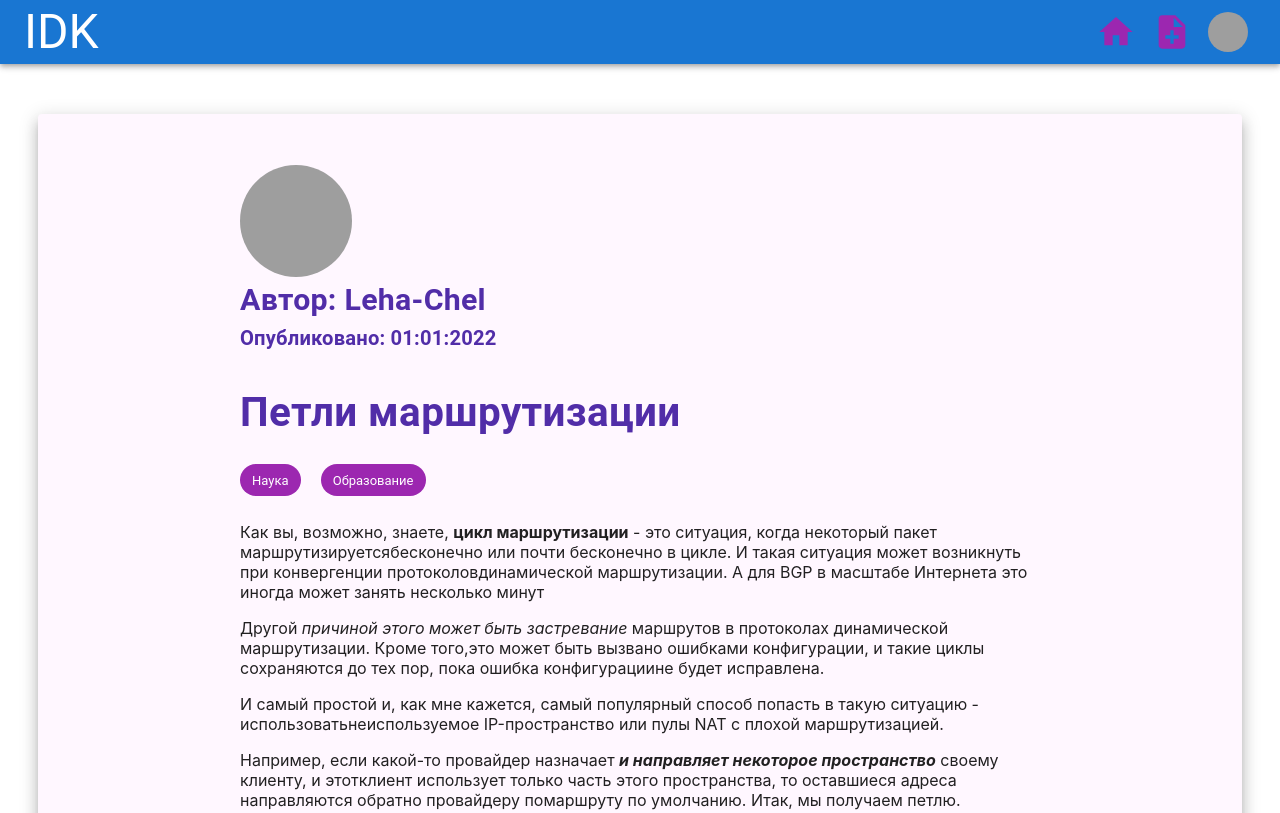
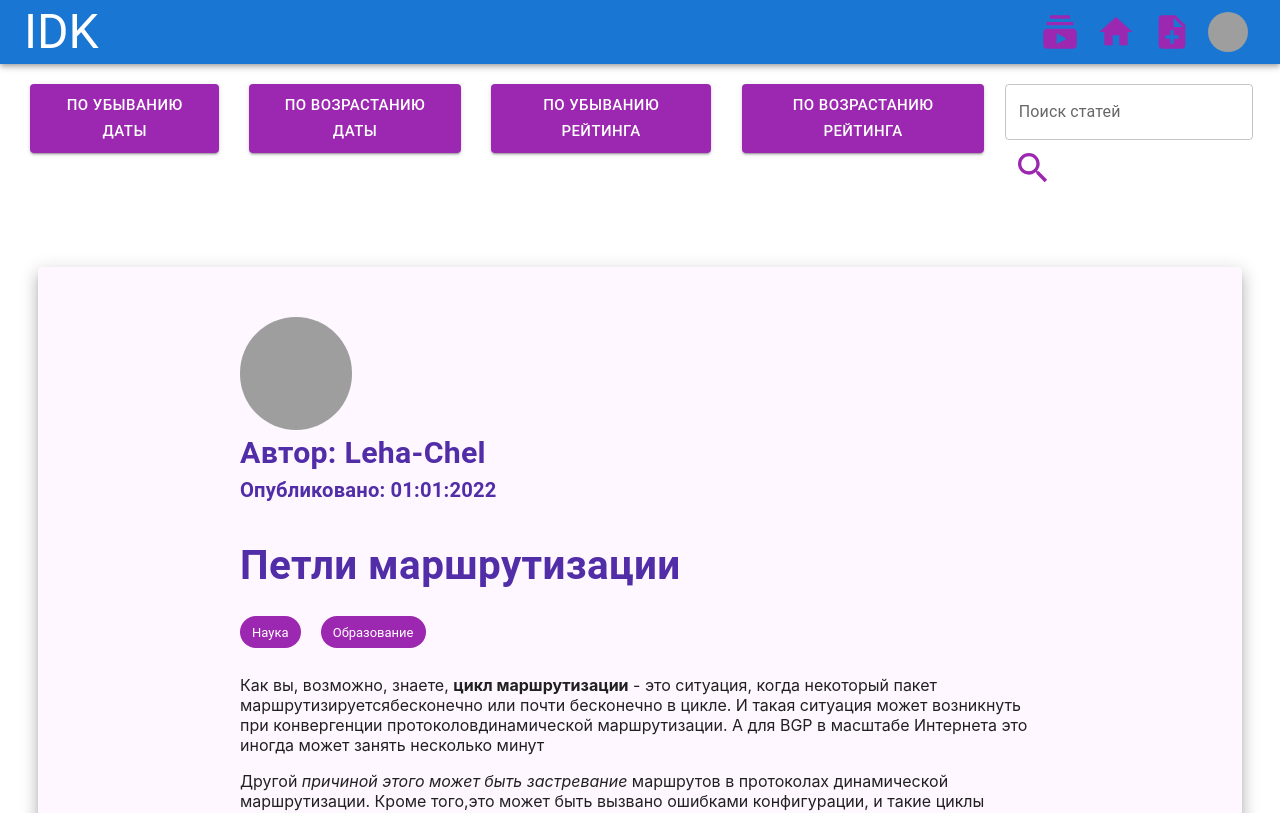
Before and after one commit to Dimaspb24/DevBlog, a React (Create React App) app in the folder react-frontend/: page / in a window 1280 px wide. Shown: the top 813 px of the page. Built offline with nearby package versions, Linux system fonts and the light colour scheme; grey boxes are pictures that could not be loaded.

Commit message:
Feature home UI (#29)
* Added articles UI on home page

* Added subscriptions icon o header component

* Added sort buttons on home component

* Added input for searching posts on home component

```diff
--- a/react-frontend/src/App.js
+++ b/react-frontend/src/App.js
@@ -2,13 +2,15 @@ import UserPersonalInfoContainer from './components/UserPersonalInfo/UserPersona
 import {Box} from '@mui/material'
 import Header from './components/Header/Header'
 import UserArticleContainer from './components/Article/UserArticleContainer'
+import HomePageContainer from './components/Home/HomePageContainer'
 
 function App() {
     return (
         <Box sx={{display: 'flex', flexDirection: 'column'}}>
             <Header/>
             {/*<UserPersonalInfoContainer/>*/}
-            <UserArticleContainer/>
+            {/*<UserArticleContainer/>*/}
+            <HomePageContainer/>
         </Box>
     )
 }
--- a/react-frontend/src/components/Header/Header.jsx
+++ b/react-frontend/src/components/Header/Header.jsx
@@ -3,6 +3,7 @@ import Logo from './Logo'
 import HomeButton from './HomeButton'
 import CreateButton from './CreateButton'
 import ProfileButtonContainer from './ProfileButtonContainer'
+import UserSubscriptionButton from './UserSubscriptionButton'
 
 const Header = () => {
     return (
@@ -10,6 +11,7 @@ const Header = () => {
             <AppBar position="static">
                 <Toolbar color="#512da8" sx={{display: 'flex'}}>
                     <Logo/>
+                    <UserSubscriptionButton/>
                     <HomeButton/>
                     <CreateButton/>
                     <ProfileButtonContainer/>
--- /dev/null
+++ b/react-frontend/src/components/Header/UserSubscriptionButton.jsx
@@ -0,0 +1,16 @@
+import {Box, IconButton, Tooltip} from '@mui/material'
+import SubscriptionsIcon from '@mui/icons-material/Subscriptions'
+
+const UserSubscriptionButton = () => {
+    return (
+        <Box>
+            <Tooltip title="Открыть статьи ваших подписок">
+                <IconButton>
+                    <SubscriptionsIcon color="secondary" sx={{fontSize: 40}}/>
+                </IconButton>
+            </Tooltip>
+        </Box>
+    )
+}
+
+export default UserSubscriptionButton
--- /dev/null
+++ b/react-frontend/src/components/Home/ArticleSearchInput.jsx
@@ -0,0 +1,17 @@
+import {Box, IconButton, TextField, Tooltip} from '@mui/material'
+import SearchIcon from '@mui/icons-material/Search';
+
+const ArticleSearchInput = () => {
+    return (
+        <Box sx={{pl: '2ch'}}>
+            <TextField label="Поиск статей" variant="outlined"/>
+            <Tooltip title="Найти статьи">
+                <IconButton>
+                    <SearchIcon color="secondary" sx={{fontSize: 40}}/>
+                </IconButton>
+            </Tooltip>
+        </Box>
+    )
+}
+
+export default ArticleSearchInput
--- /dev/null
+++ b/react-frontend/src/components/Home/HomePage.jsx
@@ -0,0 +1,23 @@
+import {Box} from '@mui/material'
+import UserArticle from '../Article/UserArticle'
+import SortButton from './SortButton'
+import ArticleSearchInput from './ArticleSearchInput'
+
+const HomePage = (props) => {
+    const articles = props.articles.map(article => <UserArticle article={article} key={article.id}/>)
+
+    return (
+        <Box>
+            <Box sx={{display: 'flex', py: '2ch'}}>
+                <SortButton title="По убыванию даты"/>
+                <SortButton title="По возрастанию даты"/>
+                <SortButton title="По убыванию рейтинга"/>
+                <SortButton title="По возрастанию рейтинга"/>
+                <ArticleSearchInput/>
+            </Box>
+            {articles}
+        </Box>
+    )
+}
+
+export default HomePage
--- /dev/null
+++ b/react-frontend/src/components/Home/HomePageContainer.jsx
@@ -0,0 +1,22 @@
+import {updateStateActionCreator} from '../../redux/home-reducer'
+import {connect} from 'react-redux'
+import HomePage from './HomePage'
+
+const mapStateToProps = (state) => {
+    return {
+        articles: state.homeReducer
+    }
+}
+
+const mapDispatchToProps = (dispatch) => {
+    return {
+        updateState: newState => {
+            const action = updateStateActionCreator(newState)
+            dispatch(action)
+        }
+    }
+}
+
+export const HomePageContainer = connect(mapStateToProps, mapDispatchToProps)(HomePage)
+
+export default HomePageContainer
--- /dev/null
+++ b/react-frontend/src/components/Home/SortButton.jsx
@@ -0,0 +1,11 @@
+import {Box, Button} from '@mui/material'
+
+const SortButton = (props) => {
+    return (
+        <Box sx={{pl: '3ch'}}>
+            <Button variant="contained" size="large" color='secondary'>{props.title}</Button>
+        </Box>
+    )
+}
+
+export default SortButton
```
Also changed, not shown: 1 other file (tests, documents, lock files or other folders).
